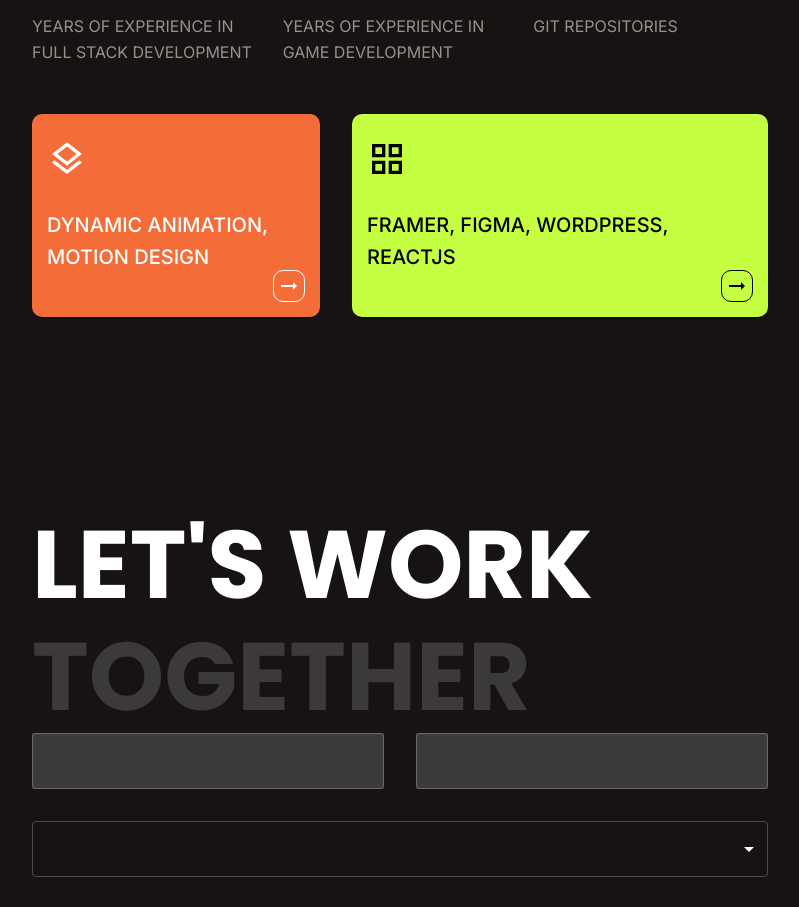
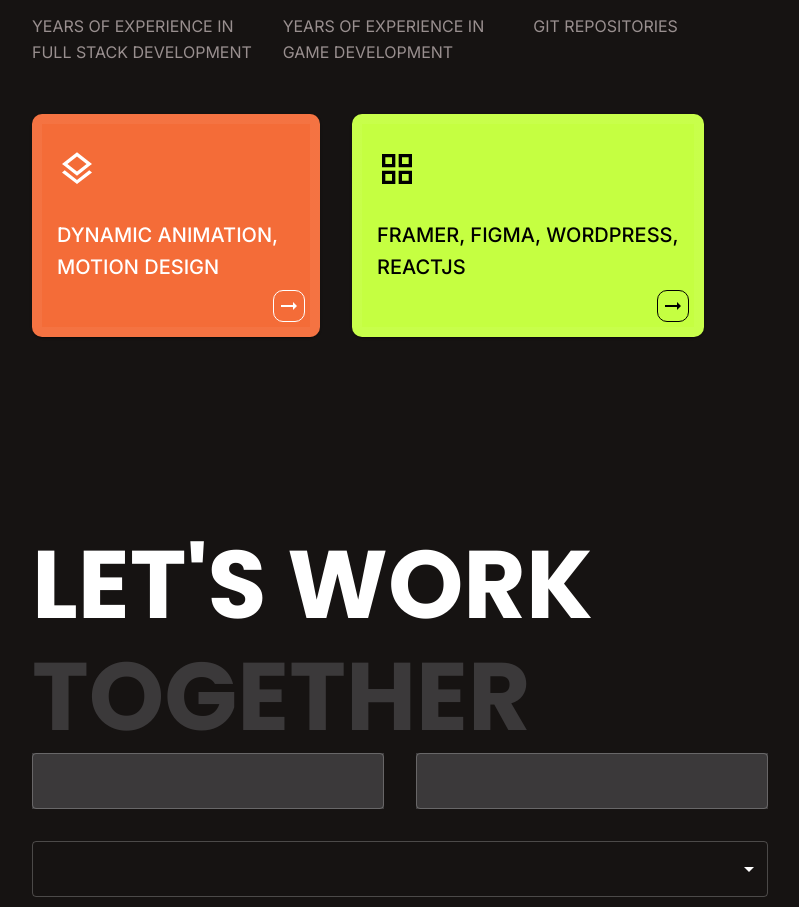
Before and after one commit to rotembab/resume-frontend, a React (Vite) app: page / in a window 1280 px wide. Shown: the part 815-1722 px from the top of the page, without its empty margins (448-1247 px from the left). Built offline with nearby package versions, Linux system fonts and the light colour scheme.

Commit message:
changed subtle things in the tab-link card size

```diff
--- a/src/components/pages/home/home-tab-links/home-tab-links.component.tsx
+++ b/src/components/pages/home/home-tab-links/home-tab-links.component.tsx
@@ -13,7 +13,7 @@
           color={customColors.tabLinkCard1}
         />
       </Grid>
-      <Grid size={{ xs: 12, md: 7 }}>
+      <Grid size={{ xs: 12, md: 6 }}>
         <TabLinkCard
           link={'/projects'}
           title={'FRAMER, FIGMA, WORDPRESS, REACTJS'}
--- a/src/components/ui/tab-link-card/tab-link-card.component.tsx
+++ b/src/components/ui/tab-link-card/tab-link-card.component.tsx
@@ -38,6 +38,8 @@
         margin: isBelowMd ? 'auto' : '0',
         height: '100%',
         position: 'relative',
+        backgroundColor: color.main,
+        padding: '10px',
       }}
     >
       <CardContent sx={{ padding: '15px', backgroundColor: color.main }}>
```
